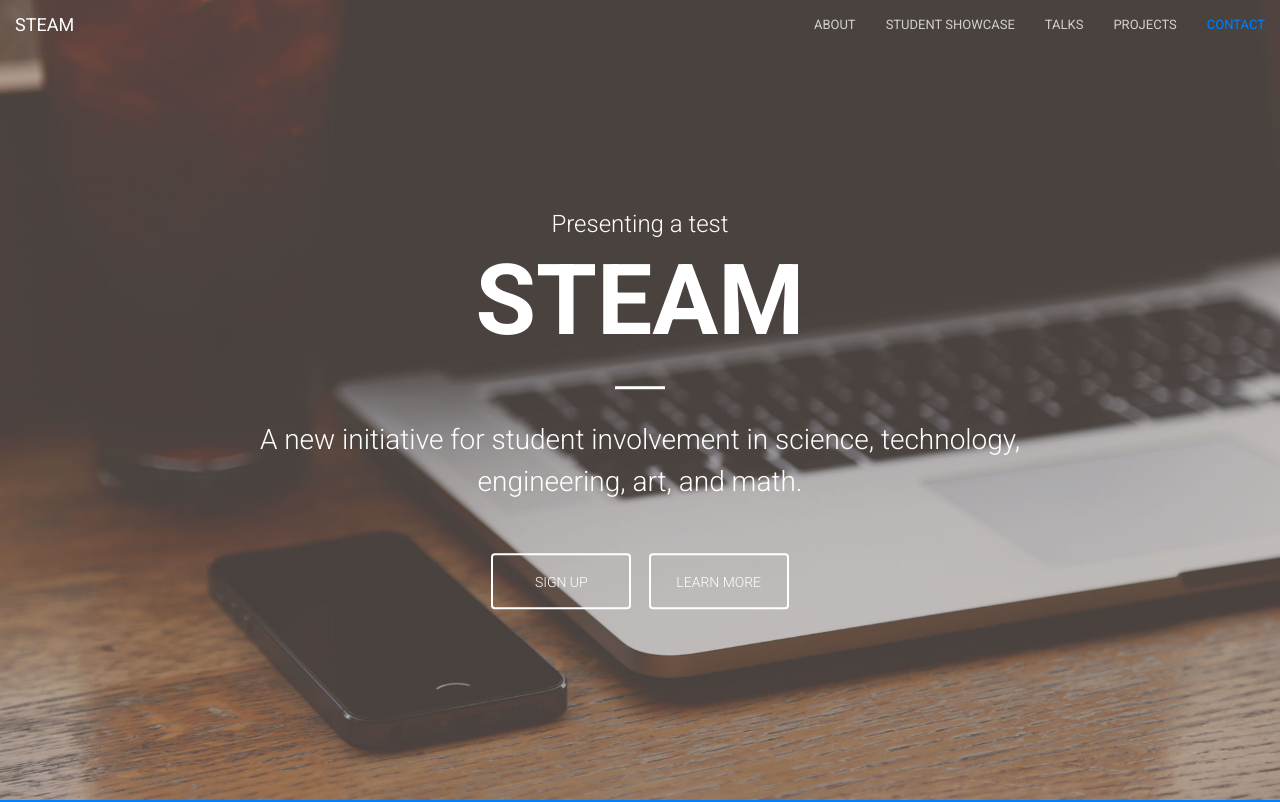
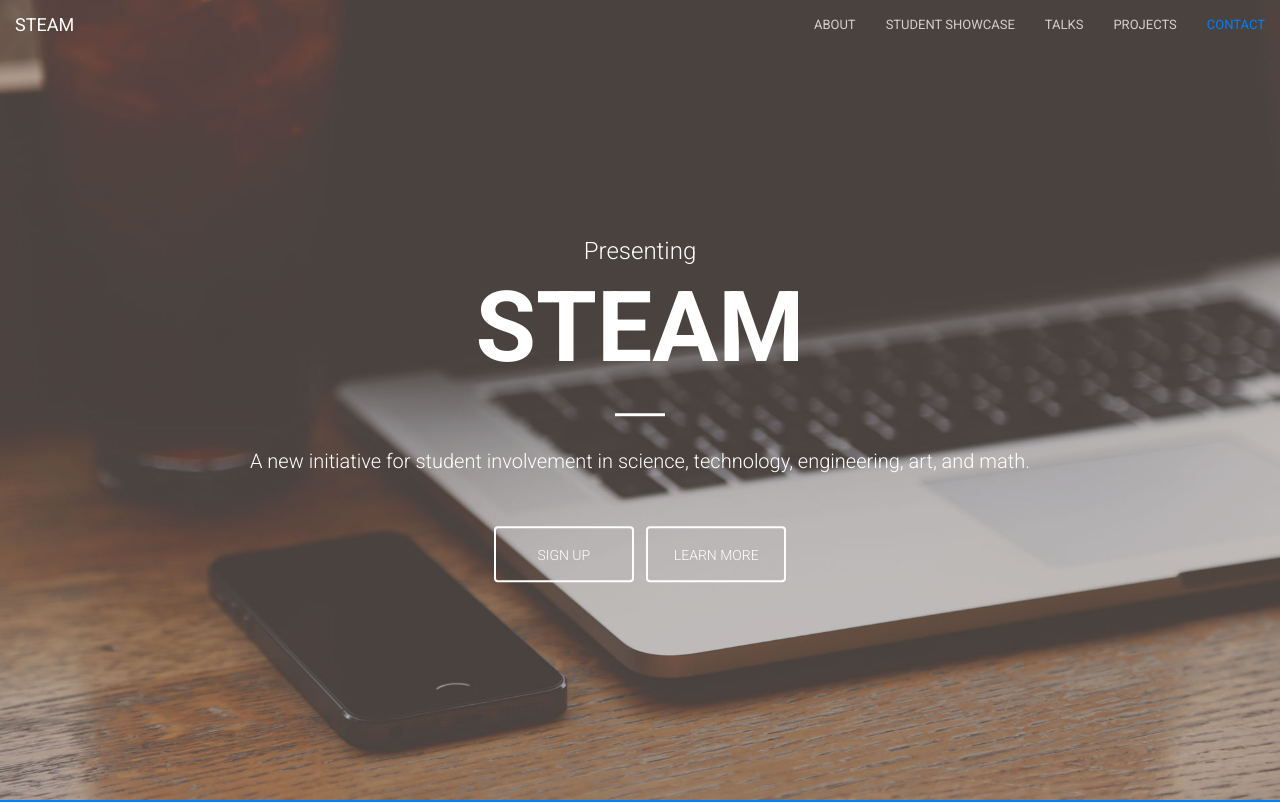
Before and after one commit to mzio/Stoga-STEAM.github.io, a plain HTML site: page index.html in a window 1280 px wide. Shown: the top 802 px of the page. Drawn offline with Linux system fonts and the light colour scheme.

Commit message:
HTML, CSS 10:16

```diff
--- a/css/creative.css
+++ b/css/creative.css
@@ -13,6 +13,7 @@ body {
 body {
     font-family: 'Roboto',sans-serif;
     font-weight: 400;
+    font-size: 1em;
 }
 
 hr {
--- a/index.html
+++ b/index.html
@@ -76,7 +76,7 @@
     <header>
         <div class="header-content">
             <div class="header-content-inner">
-                <h3 style="font-weight: 300">Presenting a test</h3>
+                <h3 style="font-weight: 300">Presenting</h3>
                 <h1 id="h1-STEAM" style="font-size: 20em">STEAM</h1>
                 <hr class="light">
                 <p>A new initiative for student involvement in science, technology, engineering, art, and math.</p>
```
